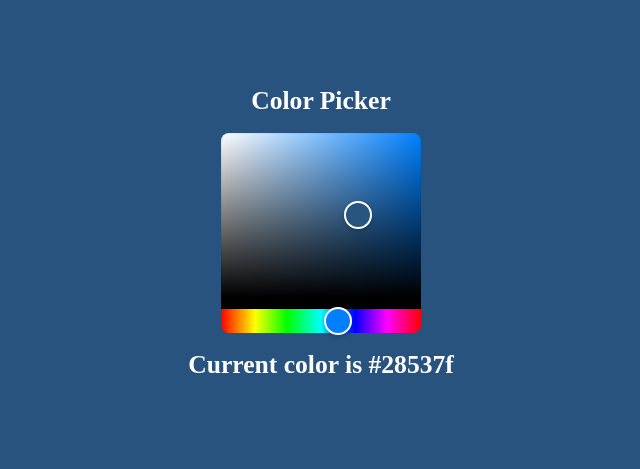
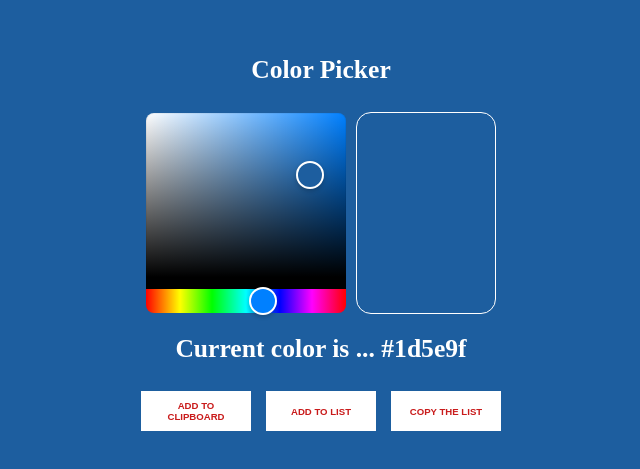
Before and after one commit to BinaryLeo/react_theme_picker, a React (Create React App) app: page / in a window 1280 px wide. Shown: the part 167-636 px from the top of the page, without its empty margins (319-959 px from the left). Built offline with nearby package versions, Linux system fonts and the light colour scheme.

Commit message:
colours list

```diff
--- a/src/compoments/colorpicker.jsx
+++ b/src/compoments/colorpicker.jsx
@@ -1,18 +1,79 @@
-import React, {useState} from 'react'
-import { HexColorPicker } from "react-colorful";
-import copy from "copy-to-clipboard";
-import './colorpicker.scss';
+import React, { useState } from 'react'
+import { HexColorPicker } from 'react-colorful'
+import './colorpicker.scss'
 
+let colours = []
+const ColorPicker = () => {
+  const [color, setColor] = useState('#1d5e9f') //* useState to change the baksground color
+  const [current, setCurrent] = useState([]) //* useState to add color to the list
 
-const ColorPicker = () => {
-    const [color, setColor] = useState("#28537f");
+  function copyToClipboard() {
+    //* add to clipboard
+    navigator.clipboard.writeText(color) //* copy a single color
+    alert(`${color} copied to clipboard`)
+  }
+  function copyListToClipboard() {
+    //* add to clipboard
+    navigator.clipboard.writeText(current) //* copy whole list
+    alert('copied to clipboard')
+  }
+  function handleColorsList() {
+    if (colours.includes(color)) {
+      alert('Color already in the list')
+    } else {
+      setCurrent(colours)
+      colours.push(color)
+    }
+  }
+  /*
+   * 1. Returns the current color to background
+   * 2. onclick add the selected color to the list
+   * 3. Map the colours list and dynamically add the color to the <li> element
+   * 4.Copy the whole list to clipboard
+   */
   return (
- <div className="container" style={{background:`${color}`}}>
+    <div className="container" style={{ background: `${color}` }}>
       <h1>Color Picker</h1>
-      <HexColorPicker color={color} onChange={setColor} />
-      <h1>Current color is {color}</h1>
-   </div>
-
+      <div className="grid">
+        <HexColorPicker color={color} onChange={setColor} />
+        <div className="list">
+          <ul className="items">
+            {current.map((currentItem, i) => (
+              <div key={i}> {currentItem} </div>
+            ))}
+          </ul>
+        </div>
+      </div>
+      <h1>Current color is ... {color}</h1>
+      <div className="wrapper">
+        <button
+          onClick={() => {
+            copyToClipboard()
+          }}
+          className="btn"
+        >
+          Add to Clipboard
+        </button>
+        <button
+          onClick={() => {
+            handleColorsList();
+            setColor();
+            console.log(current)
+          }}
+          className="btn"
+        >
+          Add to list
+        </button>
+        <button
+          onClick={() => {
+            copyListToClipboard();
+          }}
+          className="btn"
+        >
+          Copy the list
+        </button>
+      </div>
+    </div>
   )
 }
 
--- a/src/compoments/colorpicker.scss
+++ b/src/compoments/colorpicker.scss
@@ -8,4 +8,65 @@
     font-size: 0.8rem;
     color: #fff;
 
-  }
+    .grid {
+        width: 350px;
+        margin-top: 10px;
+        display: flex;
+        flex-direction: row;
+        align-items: center;
+        justify-content: space-between;
+
+        .color-picker {
+            flex: 1;
+        }
+        .list {
+            margin-left: 10px;
+            flex: 1;
+            width: 150px;
+            height: 200px;
+            border-radius: 15px;
+            border: 1px solid #fff;
+            overflow: auto;
+            .items {
+                margin-top: 5px;
+                font-size: 0.8rem;
+            }
+        }
+    }
+    h1 {
+        margin-top: 20px;
+    }
+    .btn {
+        width: 110px;
+        height: 40px;
+        background: #fff;
+        border: 1px solid #fff;
+        color: rgb(201, 27, 27);
+        font-size: 0.6rem;
+        font-weight: bold;
+        text-transform: uppercase;
+        cursor: pointer;
+        margin-top: 10px;
+    }
+    .color {
+        width: 100%;
+        height: 100px;
+        background: #000;
+        border: 1px solid #fff;
+        border-radius: 5px;
+        margin-top: 10px;
+    }
+    .color-picker {
+        width: 100%;
+        height: 100px;
+        background: #000;
+        border: 1px solid #fff;
+        border-radius: 5px;
+        margin-top: 10px;
+    }
+    .wrapper {
+        width: 360px;
+        display: flex;
+        justify-content: space-between;
+    }
+}
```
Also changed, not shown: 1 other file (tests, documents, lock files or other folders).
